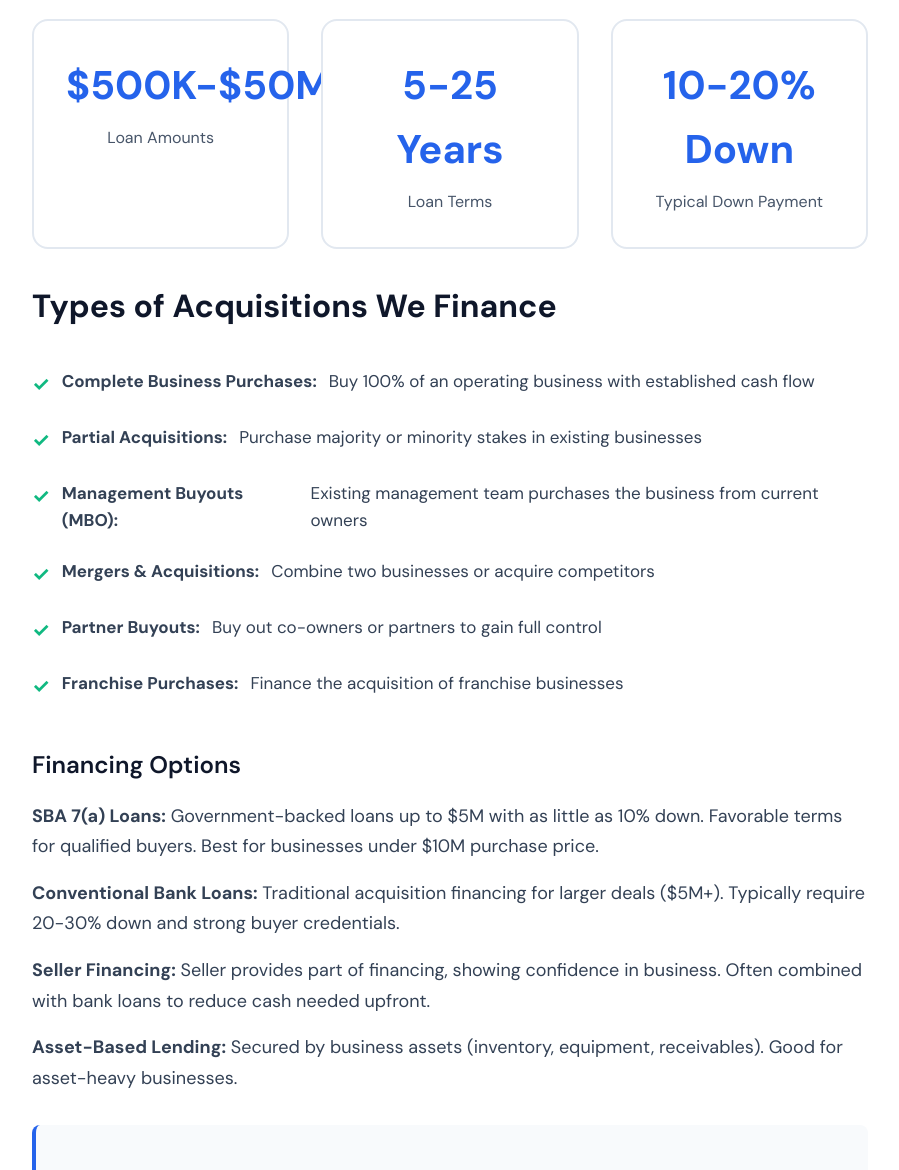
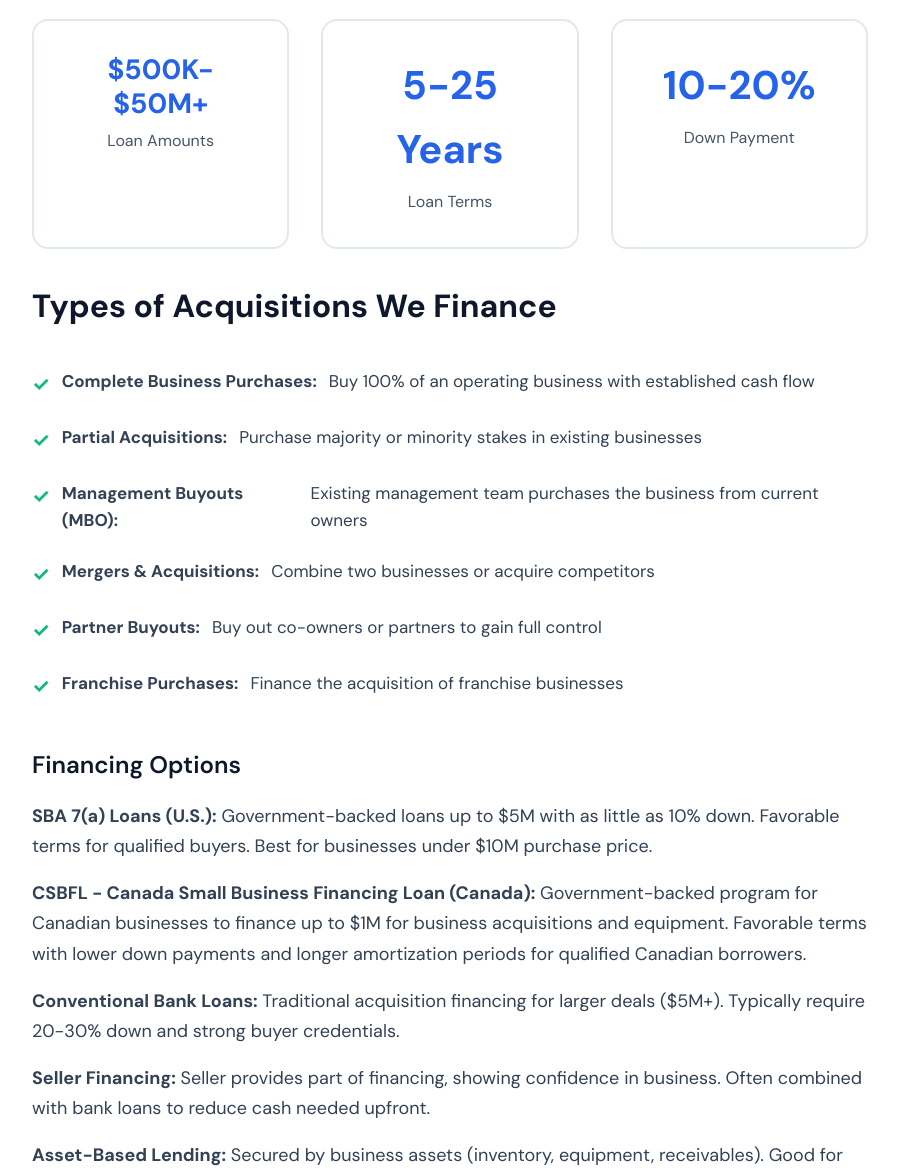
Before and after one commit to bshimkovitz-Alliancefinancing/alliance-financing-ai, a plain HTML site: page business-acquisition.html in a window 1280 px wide. Shown: the part 720-1890 px from the top of the page, without its empty margins (190-1089 px from the left). Drawn offline with Linux system fonts and the light colour scheme.

Commit message:
Update business-acquisition.html

```diff
--- a/business-acquisition.html
+++ b/business-acquisition.html
@@ -65,9 +65,9 @@
         </div>
 
         <div class="stats-grid">
-            <div class="stat-card"><div class="stat-number">$500K-$50M+</div><div class="stat-label">Loan Amounts</div></div>
+            <div class="stat-card"><div class="stat-number" style="font-size:1.75rem;line-height:1.2">$500K-<br>$50M+</div><div class="stat-label">Loan Amounts</div></div>
             <div class="stat-card"><div class="stat-number">5-25 Years</div><div class="stat-label">Loan Terms</div></div>
-            <div class="stat-card"><div class="stat-number">10-20% Down</div><div class="stat-label">Typical Down Payment</div></div>
+            <div class="stat-card"><div class="stat-number">10-20%</div><div class="stat-label">Down Payment</div></div>
         </div>
 
         <div>
@@ -84,7 +84,8 @@
 
         <div>
             <h3>Financing Options</h3>
-            <p><strong>SBA 7(a) Loans:</strong> Government-backed loans up to $5M with as little as 10% down. Favorable terms for qualified buyers. Best for businesses under $10M purchase price.</p>
+            <p><strong>SBA 7(a) Loans (U.S.):</strong> Government-backed loans up to $5M with as little as 10% down. Favorable terms for qualified buyers. Best for businesses under $10M purchase price.</p>
+            <p><strong>CSBFL - Canada Small Business Financing Loan (Canada):</strong> Government-backed program for Canadian businesses to finance up to $1M for business acquisitions and equipment. Favorable terms with lower down payments and longer amortization periods for qualified Canadian borrowers.</p>
             <p><strong>Conventional Bank Loans:</strong> Traditional acquisition financing for larger deals ($5M+). Typically require 20-30% down and strong buyer credentials.</p>
             <p><strong>Seller Financing:</strong> Seller provides part of financing, showing confidence in business. Often combined with bank loans to reduce cash needed upfront.</p>
             <p><strong>Asset-Based Lending:</strong> Secured by business assets (inventory, equipment, receivables). Good for asset-heavy businesses.</p>
```
